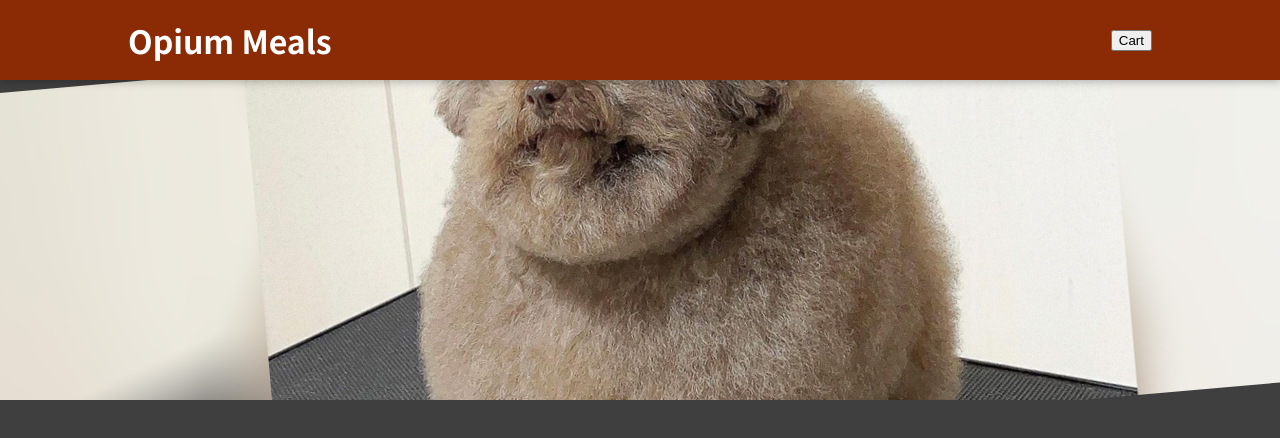
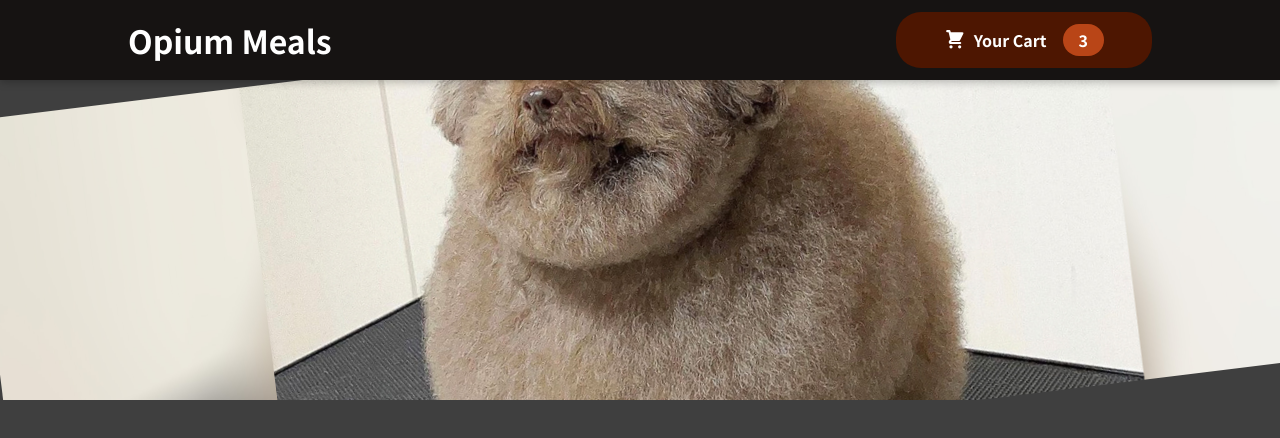
Before and after one commit to danielrosenthal0/react-food-order-app, a React (Create React App) app: page / in a window 1280 px wide. Shown: the top 438 px of the page. Built offline with nearby package versions, Linux system fonts and the light colour scheme.

Commit message:
cart button and icon

```diff
--- /dev/null
+++ b/src/components/Cart/CartIcon.js
@@ -0,0 +1,13 @@
+const CartIcon = () => {
+    return (
+      <svg
+        xmlns='http://www.w3.org/2000/svg'
+        viewBox='0 0 20 20'
+        fill='currentColor'
+      >
+        <path d='M3 1a1 1 0 000 2h1.22l.305 1.222a.997.997 0 00.01.042l1.358 5.43-.893.892C3.74 11.846 4.632 14 6.414 14H15a1 1 0 000-2H6.414l1-1H14a1 1 0 00.894-.553l3-6A1 1 0 0017 3H6.28l-.31-1.243A1 1 0 005 1H3zM16 16.5a1.5 1.5 0 11-3 0 1.5 1.5 0 013 0zM6.5 18a1.5 1.5 0 100-3 1.5 1.5 0 000 3z' />
+      </svg>
+    );
+  };
+
+  export default CartIcon;
--- a/src/components/Layout/Header.js
+++ b/src/components/Layout/Header.js
@@ -2,13 +2,13 @@ import { Fragment } from "react";
 
 import image from '../../assets/scoobert.jpg';
 import classes from './Header.module.css';
-
+import HeaderCartButton from './HeaderCartButton';
 const Header = props => {
     return (
     <Fragment>
         <header className={classes.header}>
             <h1>Opium Meals</h1>
-            <button>Cart</button>
+            <HeaderCartButton/>
         </header>
         <div className={classes['main-image']}>
             <img src={image} alt="Scoobert"/>
--- a/src/components/Layout/Header.module.css
+++ b/src/components/Layout/Header.module.css
@@ -4,7 +4,7 @@
     left: 0;
     width: 100%;
     height: 5rem;
-    background-color: #8a2b06;
+    background-color: #161312;
     color: white;
     display: flex;
     justify-content: space-between;
@@ -25,5 +25,5 @@
     width: 110%;
     height: 100%;
     object-fit: cover;
-    transform: rotateZ(-5deg) translateY(2rem) translateX(-1rem);
+    transform: rotateZ(-7deg) translateY(2rem) translateX(-1rem);
   }
--- /dev/null
+++ b/src/components/Layout/HeaderCartButton.js
@@ -0,0 +1,18 @@
+import CartIcon from '../Cart/CartIcon';
+import classes from './HeaderCartButton.module.css';
+
+const HeaderCartButton = props => {
+    return (
+        <button className={classes.button}>
+            <span className={classes.icon}>
+                <CartIcon/>
+            </span>
+            <span>Your Cart</span>
+            <span className={classes.badge}>
+                3
+            </span>
+        </button>
+    )
+};
+
+export default HeaderCartButton;
--- /dev/null
+++ b/src/components/Layout/HeaderCartButton.module.css
@@ -0,0 +1,59 @@
+.button {
+    cursor: pointer;
+    font: inherit;
+    border: none;
+    background-color: #4d1601;
+    color: white;
+    padding: 0.75rem 3rem;
+    display: flex;
+    justify-content: space-around;
+    align-items: center;
+    border-radius: 25px;
+    font-weight: bold;
+  }
+
+  .button:hover,
+  .button:active {
+    background-color: #2c0d00;
+  }
+
+  .icon {
+    width: 1.35rem;
+    height: 1.35rem;
+    margin-right: 0.5rem;
+  }
+
+  .badge {
+    background-color: #b94517;
+    padding: 0.25rem 1rem;
+    border-radius: 25px;
+    margin-left: 1rem;
+    font-weight: bold;
+  }
+
+  .button:hover .badge,
+  .button:active .badge {
+    background-color: #92320c;
+  }
+
+  .bump {
+    animation: bump 300ms ease-out;
+  }
+
+  @keyframes bump {
+    0% {
+      transform: scale(1);
+    }
+    10% {
+      transform: scale(0.9);
+    }
+    30% {
+      transform: scale(1.1);
+    }
+    50% {
+      transform: scale(1.15);
+    }
+    100% {
+      transform: scale(1);
+    }
+  }
```
